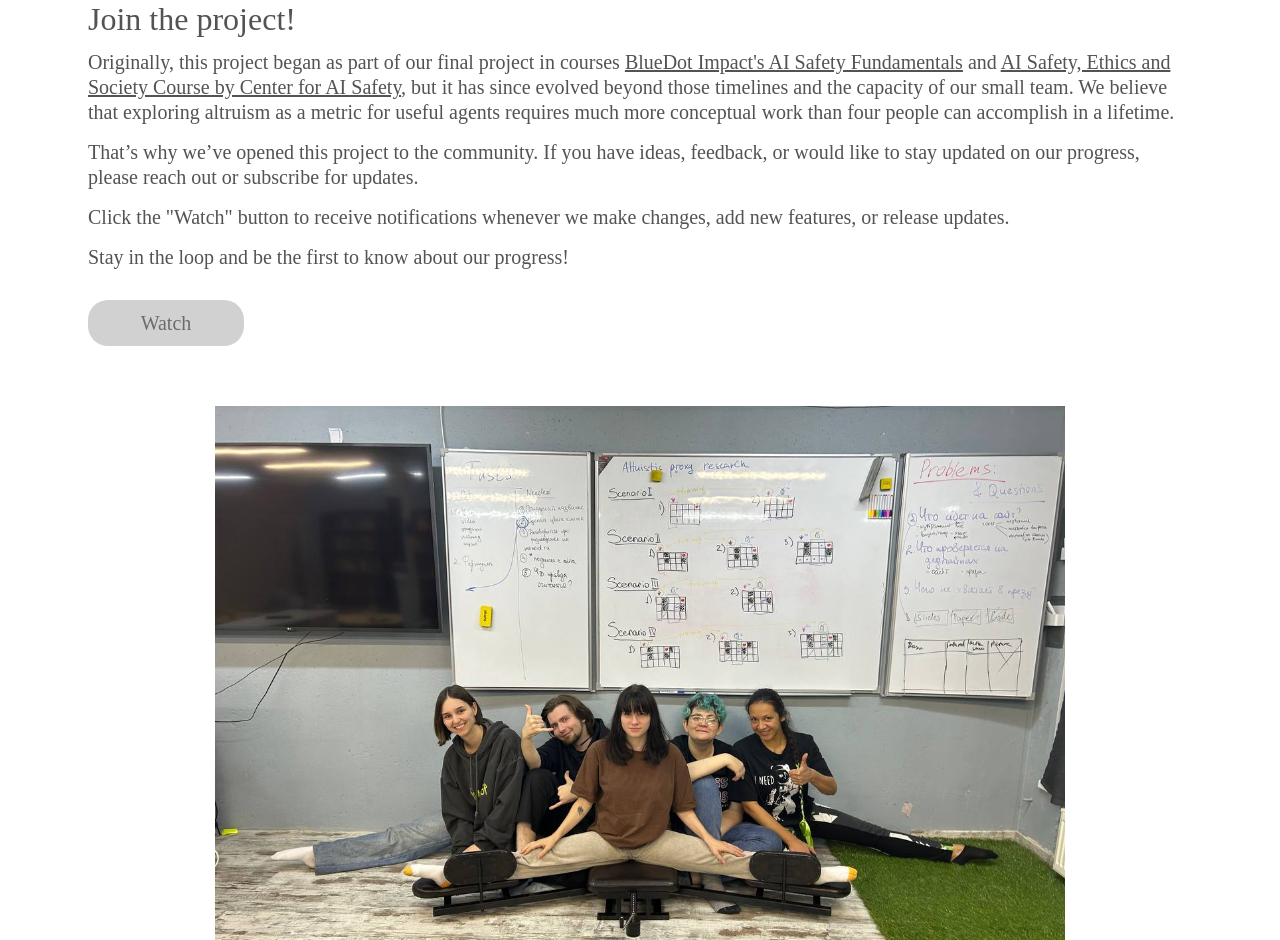
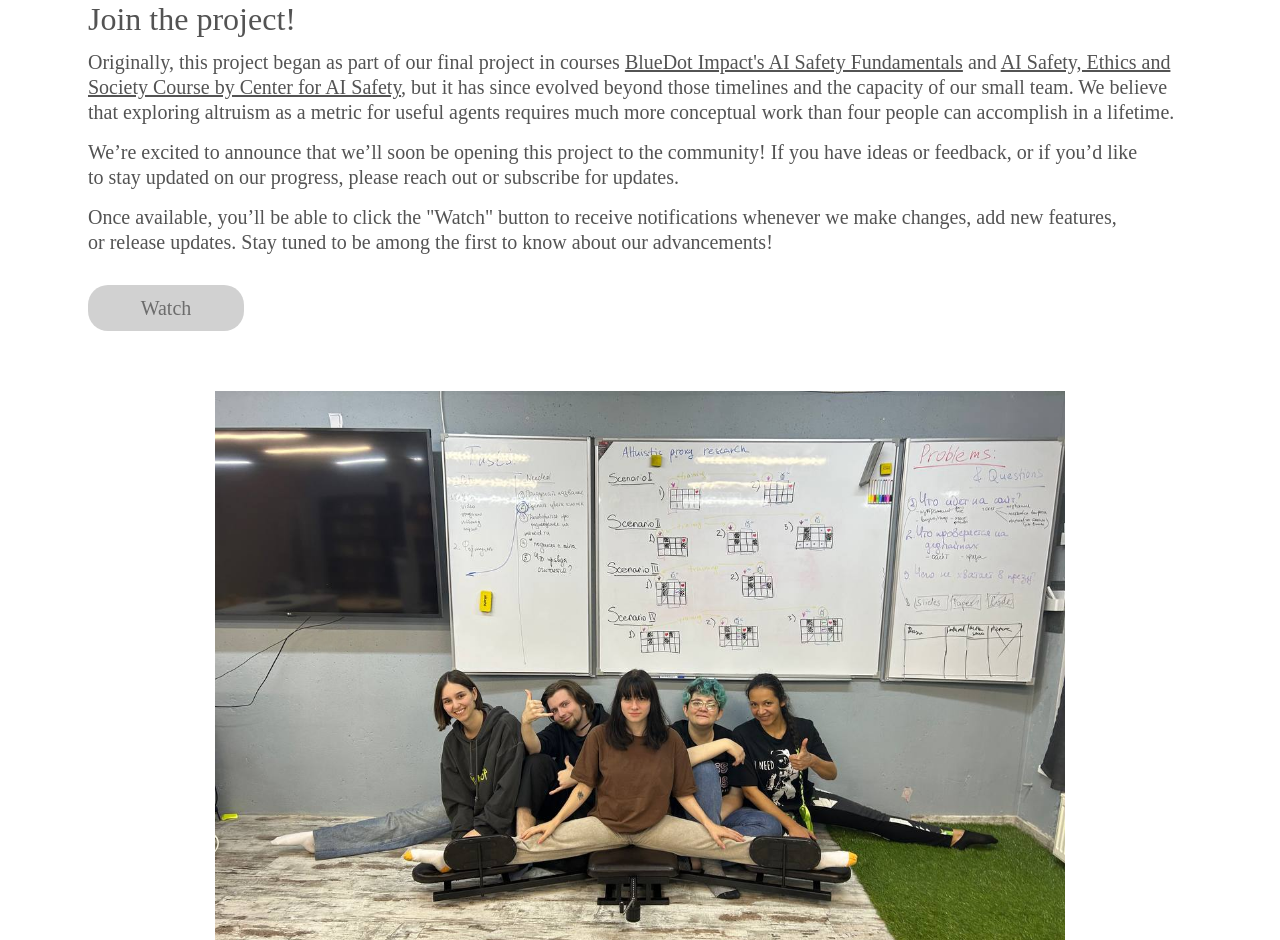
Before and after one commit to sth-strange/RL-for-Empowerment, a plain HTML site: page index.html in a window 1280 px wide. Shown: the part 1948-2888 px from the top of the page. Drawn offline with nearby package versions, Linux system fonts and the light colour scheme; a web font is replaced by a local one.

Commit message:
Update index.html

```diff
--- a/index.html
+++ b/index.html
@@ -73,9 +73,8 @@
     <a href="https://aisafetyfundamentals.com" class="custom_link">BlueDot Impact's AI Safety Fundamentals</a>
     and
     <a href="https://www.aisafetybook.com/virtual-course" class="custom_link">AI Safety, Ethics and Society Course by Center for AI Safety</a>, but it has since evolved beyond those timelines and the capacity of our small team. We believe that exploring altruism as a metric for useful agents requires much more conceptual work than four people can accomplish in a lifetime.</div>
-    <div class="text long_text paragraph">That’s why we’ve opened this&nbsp;project to&nbsp;the&nbsp;community. If&nbsp;you have ideas, feedback, or&nbsp;would like to&nbsp;stay updated on&nbsp;our&nbsp;progress, please reach out or&nbsp;subscribe for&nbsp;updates.</div>
-    <div class="text long_text paragraph">Сlick the "Watch" button to receive notifications whenever we make changes, add new features, or release updates.</div>
-    <div class="text long_text paragraph">Stay in the loop and be the first to know about our progress!</div>
+    <div class="text long_text paragraph">We’re excited to&nbsp;announce that we’ll soon be opening this project to&nbsp;the&nbsp;community! If you have ideas or&nbsp;feedback, or&nbsp;if you’d like to&nbsp;stay updated on&nbsp;our&nbsp;progress, please reach out or&nbsp;subscribe for&nbsp;updates.</div>
+    <div class="text long_text paragraph">Once available, you’ll be&nbsp;able to&nbsp;click the&nbsp;"Watch" button to&nbsp;receive notifications whenever we make changes, add new features, or&nbsp;release updates. Stay tuned to&nbsp;be&nbsp;among the&nbsp;first to&nbsp;know about our&nbsp;advancements!</div>
     <div class="button button_distance non_active width_button watch_button">
       <div class="button_text non_active_text">Watch</div>
     </div>
```
